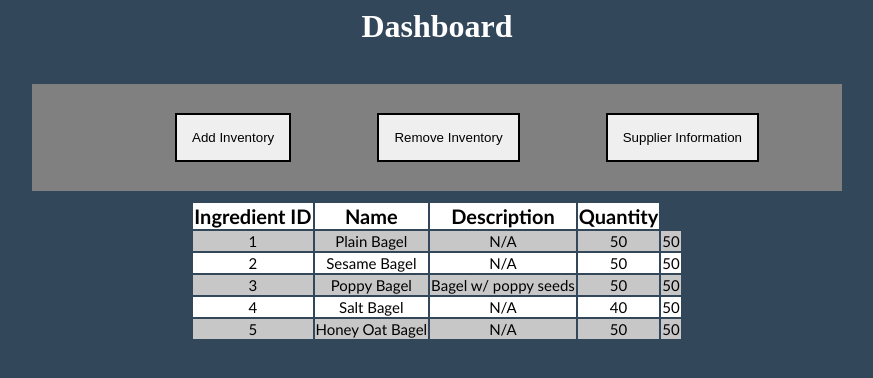
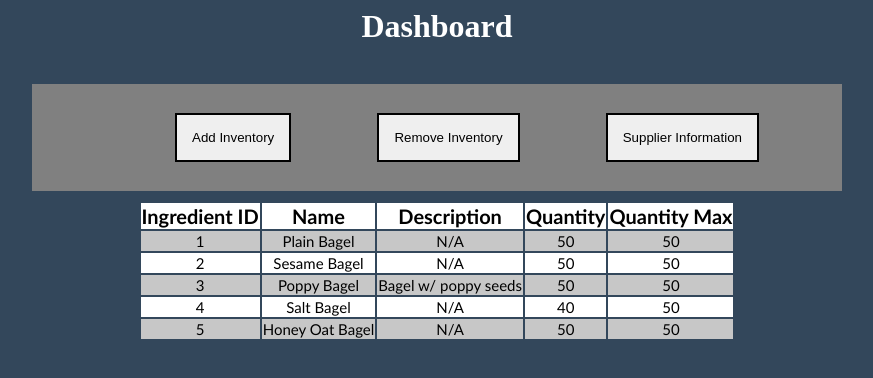
Before and after one commit to codfsh9/WaterDogSmokehouseInventorySystem, a PHP site: page /MainPage.php in a window 1280 px wide. Shown: the top 378 px of the page, without its empty margins (203-1076 px from the left). Run offline with PHP 8.4, Linux system fonts and the light colour scheme; data comes from the database, SQL or seed files in the repository.

Commit message:
Update MainPage.php

```diff
--- a/MainPage.php
+++ b/MainPage.php
@@ -98,6 +98,7 @@
 				<th>Name</th>
 				<th>Description</th>
 				<th>Quantity</th>
+				<th>Quantity Max</th>
 			</tr>
 		<?php
 			$conn=mysqli_connect("localhost","root","root","inventory");
```
